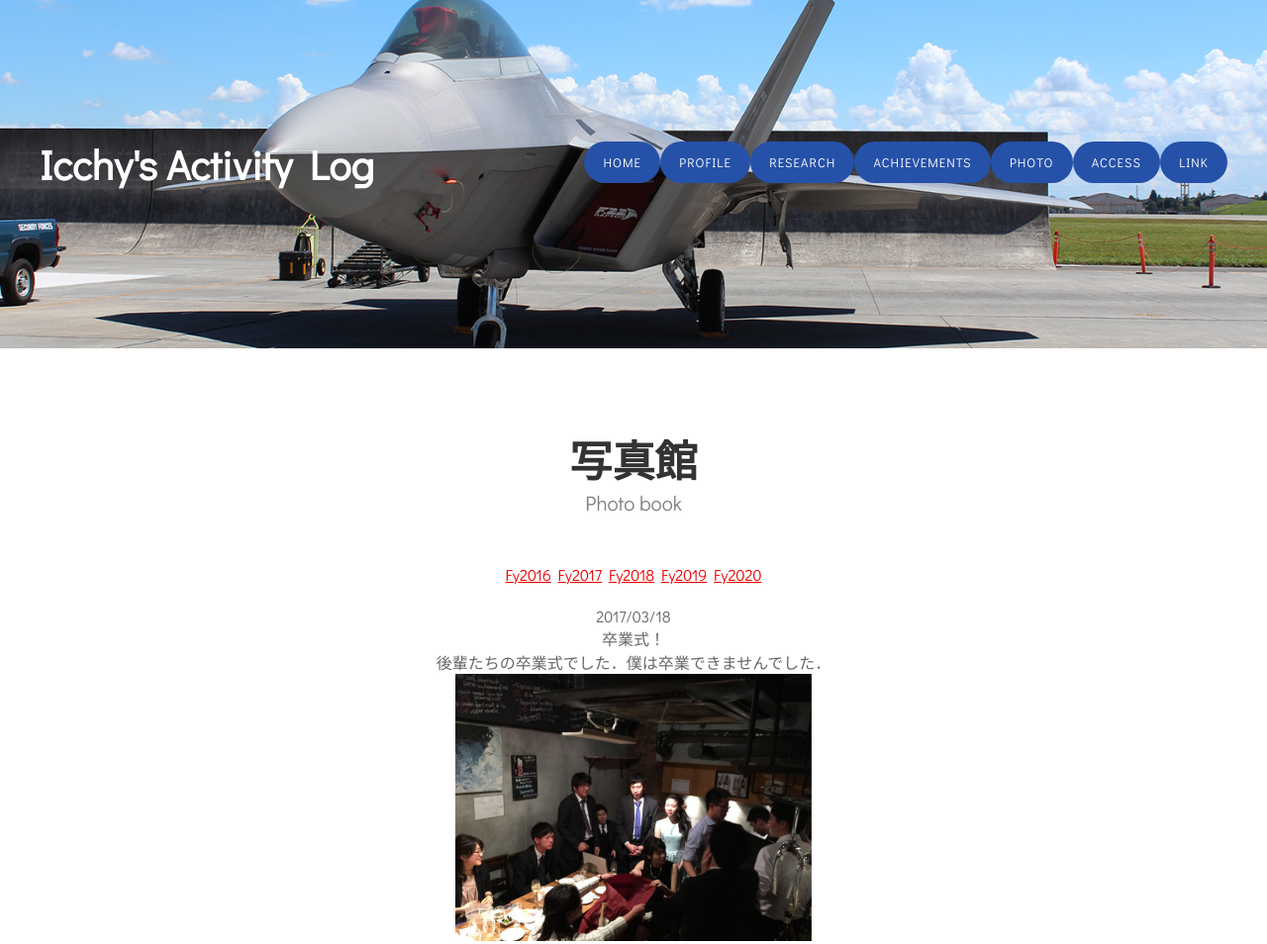
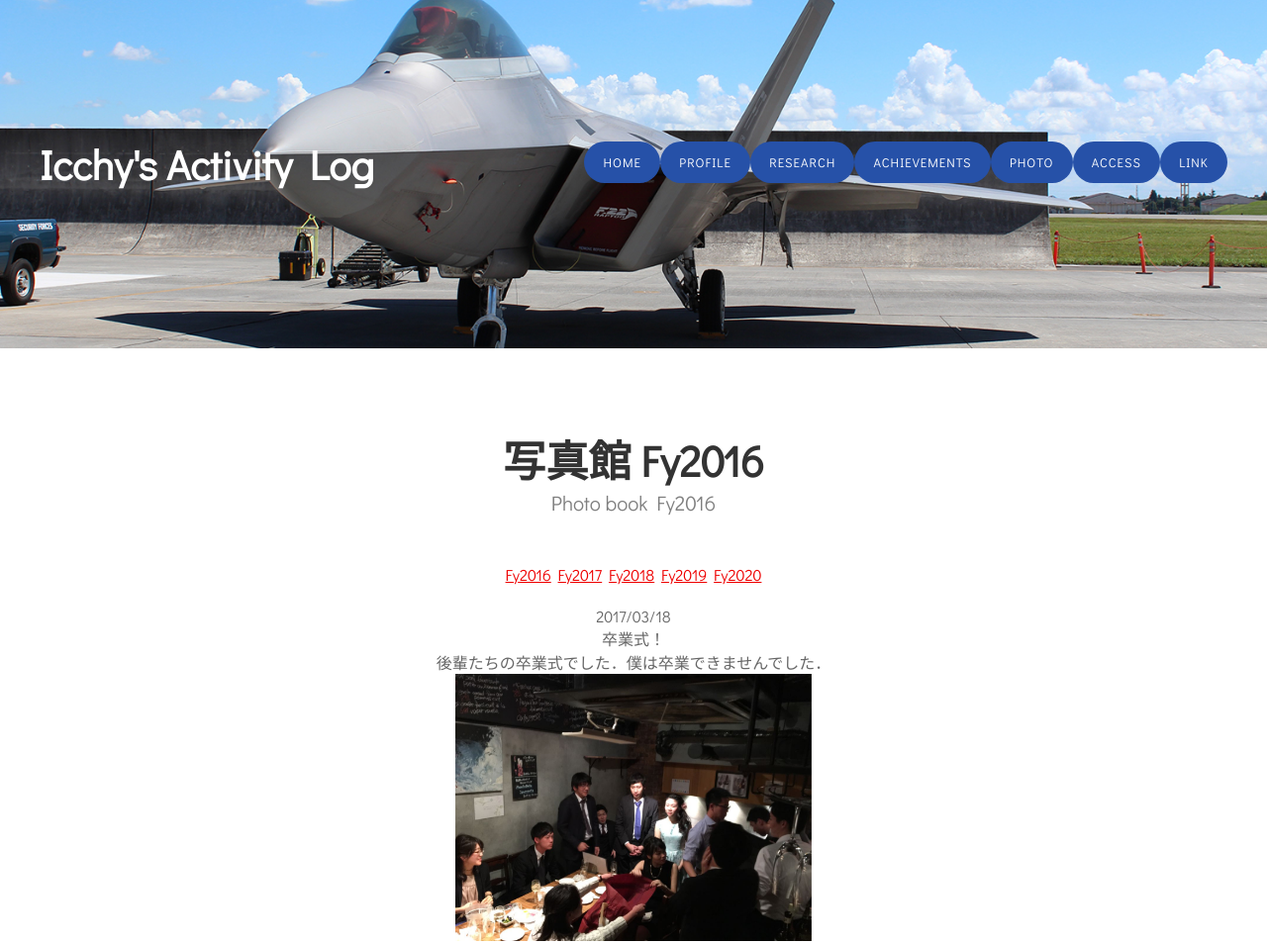
Before and after one commit to yoshiyasuichikawa/yoshiyasuichikawa.github.io, a plain HTML site: page photoFY2016.html in a window 1280 px wide. Shown: the top 954 px of the page at 99% size. Drawn offline with Linux system fonts and the light colour scheme.

Commit message:
Update photoFY2016.html

```diff
--- a/photoFY2016.html
+++ b/photoFY2016.html
@@ -56,8 +56,8 @@ Released   : 20140330
 <div id="wrapper">
 	<div id="three-column" class="container">
 		<div class="title">
-			<h2>写真館</h2>
-			<span class="byline">Photo book</span>
+			<h2>写真館 Fy2016</h2>
+			<span class="byline">Photo book Fy2016</span>
 		</div>
 	<!--	<div id="wrapper2">-->
 		<p style="text-align:left;">
```
